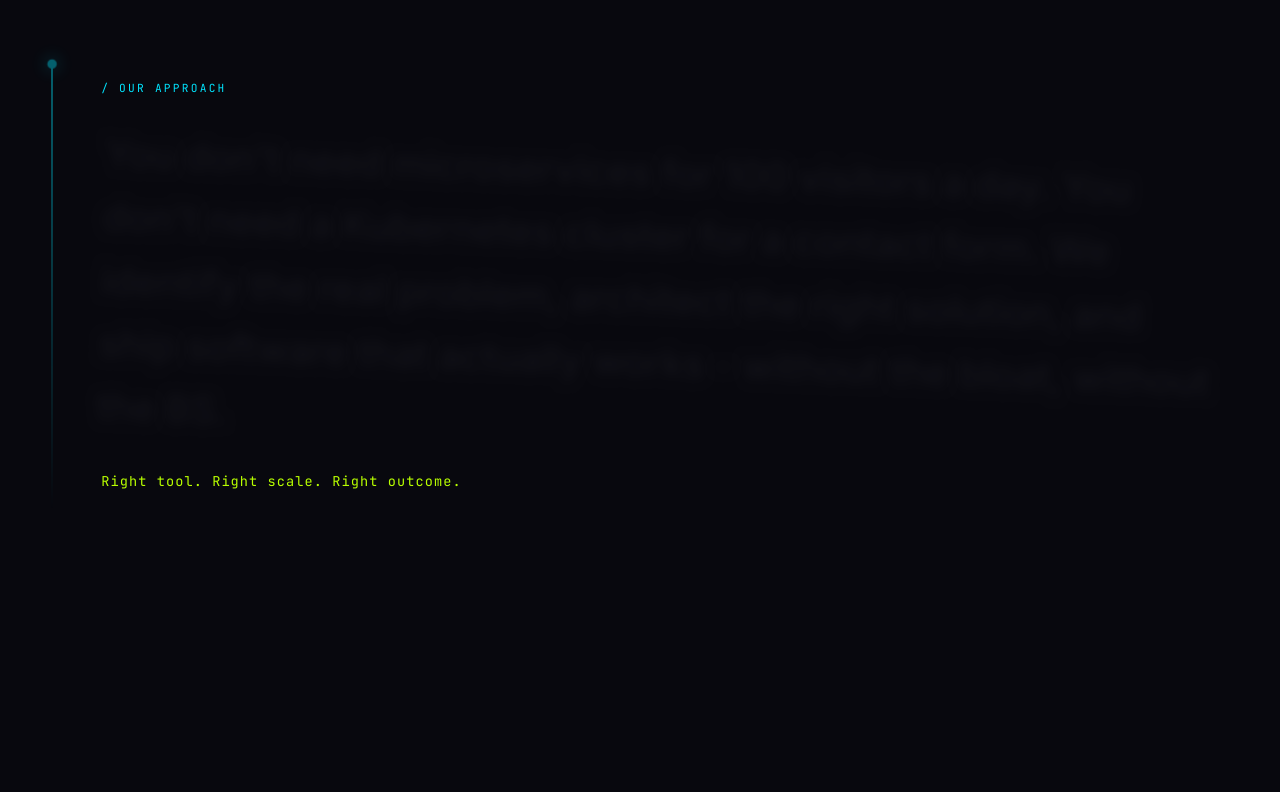
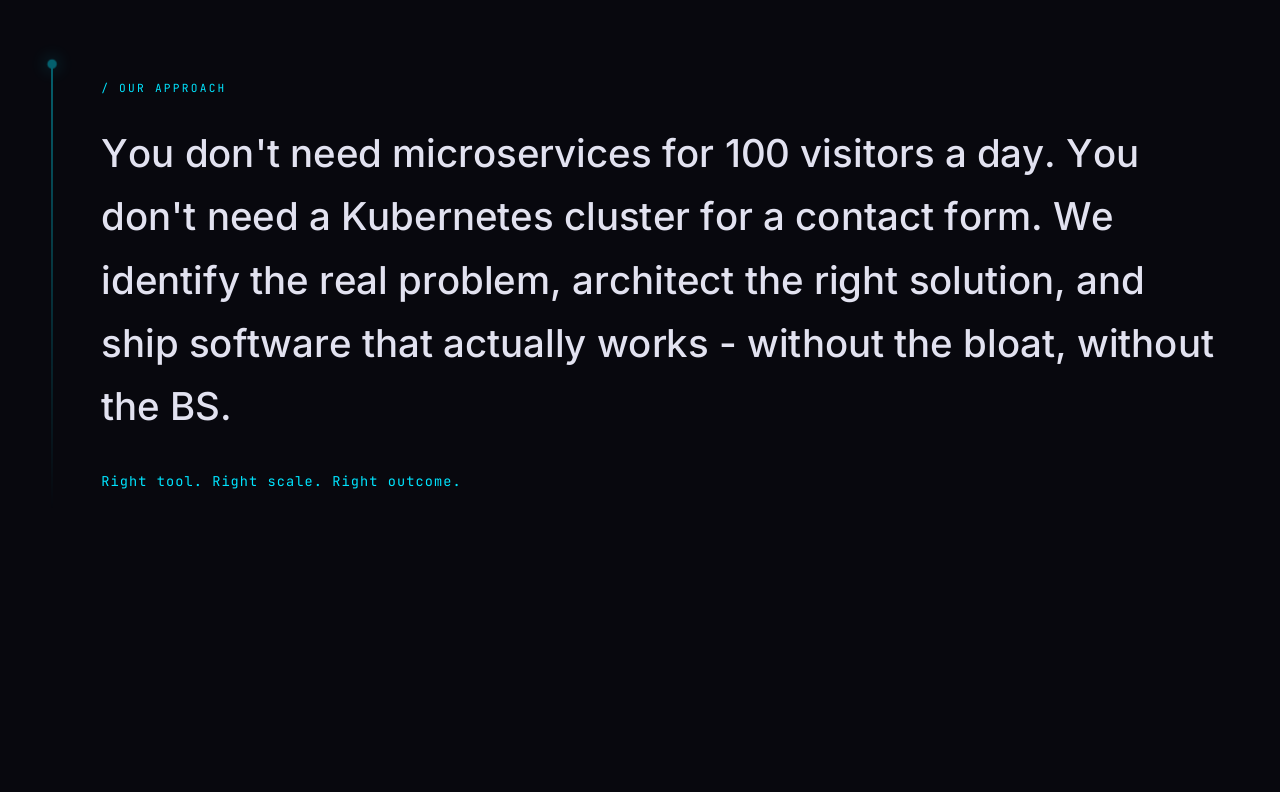
Before and after one commit to bugsNburgers/Crux, a Next.js app: page / in a window 1280 px wide. Shown: the part 880-1672 px from the top of the page. Built offline with nearby package versions, Linux system fonts and the light colour scheme.

Commit message:
work kar raha hai

```diff
--- /dev/null
+++ b/components/ScrambledText/ScrambledText.tsx
@@ -0,0 +1,159 @@
+import { useEffect, useRef } from 'react';
+import { gsap } from 'gsap';
+
+interface ScrambledTextProps {
+  radius?: number;
+  duration?: number;
+  speed?: number;
+  scrambleChars?: string;
+  className?: string;
+  style?: React.CSSProperties;
+  children: string;
+}
+
+export default function ScrambledText({
+  radius = 100,
+  duration = 0.4, // Reduced from 1.2s for snappier retreat
+  speed = 0.15, // Reduced from 0.5s for faster scramble frequency
+  scrambleChars = '.:',
+  className = '',
+  style = {},
+  children
+}: ScrambledTextProps) {
+  const rootRef = useRef<HTMLDivElement>(null);
+  const charElementsRef = useRef<{ [key: number]: HTMLSpanElement | null }>({});
+
+  useEffect(() => {
+    if (!rootRef.current) return;
+
+    const chars = Object.values(charElementsRef.current).filter(Boolean) as HTMLSpanElement[];
+    if (chars.length === 0) return;
+
+    const tweens = new Map<HTMLSpanElement, gsap.core.Tween>();
+    const intervals = new Map<HTMLSpanElement, NodeJS.Timeout>();
+
+    // Cache character coordinates to avoid layout thrashing in pointermove
+    let cachedCoords: Array<{
+      el: HTMLSpanElement;
+      x: number;
+      y: number;
+    }> = [];
+
+    const cachePositions = () => {
+      cachedCoords = chars.map((c) => {
+        const rect = c.getBoundingClientRect();
+        return {
+          el: c,
+          x: rect.left + rect.width / 2 + window.scrollX,
+          y: rect.top + rect.height / 2 + window.scrollY
+        };
+      });
+    };
+
+    // Cache initially and update on window resize
+    cachePositions();
+    window.addEventListener('resize', cachePositions);
+
+    const startScramble = (charEl: HTMLSpanElement, dist: number) => {
+      // Overwrite check
+      if (tweens.has(charEl)) {
+        tweens.get(charEl)?.kill();
+      }
+      if (intervals.has(charEl)) {
+        clearInterval(intervals.get(charEl)!);
+      }
+
+      const originalText = charEl.getAttribute('data-content') || '';
+      const animDuration = duration * (1 - dist / radius);
+
+      const stateObj = { progress: 0 };
+
+      const scrambleInterval = setInterval(() => {
+        if (Math.random() < 0.5) {
+          const randomIndex = Math.floor(Math.random() * scrambleChars.length);
+          charEl.textContent = scrambleChars[randomIndex];
+        }
+      }, speed * 100);
+
+      intervals.set(charEl, scrambleInterval);
+
+      const tween = gsap.to(stateObj, {
+        progress: 1,
+        duration: animDuration,
+        ease: 'none',
+        onComplete: () => {
+          clearInterval(scrambleInterval);
+          charEl.textContent = originalText;
+          tweens.delete(charEl);
+          intervals.delete(charEl);
+        }
+      });
+
+      tweens.set(charEl, tween);
+    };
+
+    const handleMove = (e: PointerEvent) => {
+      const pageX = e.pageX;
+      const pageY = e.pageY;
+
+      for (let i = 0; i < cachedCoords.length; i++) {
+        const c = cachedCoords[i];
+        const dx = pageX - c.x;
+        const dy = pageY - c.y;
+        const dist = Math.hypot(dx, dy);
+
+        if (dist < radius) {
+          startScramble(c.el, dist);
+        }
+      }
+    };
+
+    const el = rootRef.current;
+    el.addEventListener('pointermove', handleMove);
+    // Recalculate on pointer enter to handle dynamic scroll or layout shift
+    el.addEventListener('pointerenter', cachePositions);
+
+    return () => {
+      el.removeEventListener('pointermove', handleMove);
+      el.removeEventListener('pointerenter', cachePositions);
+      window.removeEventListener('resize', cachePositions);
+      tweens.forEach((t) => t.kill());
+      intervals.forEach((i) => clearInterval(i));
+    };
+  }, [radius, duration, speed, scrambleChars]);
+
+  const textString = typeof children === 'string' ? children : '';
+  const words = textString.split(' ');
+
+  return (
+    <div ref={rootRef} className={className} style={{ ...style, position: 'relative' }}>
+      <p style={{ margin: 0 }}>
+        {words.map((word, wordIndex) => (
+          <span key={wordIndex} style={{ display: 'inline-block', whiteSpace: 'nowrap' }}>
+            {word.split('').map((char, charIndex) => {
+              const globalIndex = wordIndex * 100 + charIndex;
+              return (
+                <span
+                  key={charIndex}
+                  ref={(el) => {
+                    charElementsRef.current[globalIndex] = el;
+                  }}
+                  className="char"
+                  data-content={char}
+                  style={{ display: 'inline-block', willChange: 'transform' }}
+                >
+                  {char}
+                </span>
+              );
+            })}
+            {wordIndex < words.length - 1 && (
+              <span className="char-space" style={{ display: 'inline-block' }}>
+                &nbsp;
+              </span>
+            )}
+          </span>
+        ))}
+      </p>
+    </div>
+  );
+}
--- a/pages/index.tsx
+++ b/pages/index.tsx
@@ -34,7 +34,7 @@ const Home: NextPage = () => {
         <Contact />
         <Footer />
         <div className="bottom-bg-text" aria-hidden="true">
-          CRU<span className="accent-x">X</span>
+          <span className="bg-text-main">CRU</span><span className="accent-x">X</span>
         </div>
       </div>
     </>
--- a/sections/Footer/Footer.module.css
+++ b/sections/Footer/Footer.module.css
@@ -1,6 +1,6 @@
 .footer {
   position: relative;
-  padding-block: 80px 40px; /* Taller top padding for the giant text */
+  padding-block: 220px 40px; /* Elongated top padding to create space for the watermark */
   background: transparent; /* Transparent so watermark shows through */
 }
 
@@ -67,6 +67,12 @@
   letter-spacing: 0.04em;
 }
 
+@media (max-width: 768px) {
+  .footer {
+    padding-block: 110px 30px;
+  }
+}
+
 @media (max-width: 640px) {
   .inner { flex-direction: column; align-items: flex-start; }
   .right { align-items: flex-start; }
--- a/sections/Philosophy/Philosophy.module.css
+++ b/sections/Philosophy/Philosophy.module.css
@@ -69,7 +69,7 @@
 .subLine {
   font-family: var(--font-mono);
   font-size: 0.85rem;
-  color: var(--accent-lime);
+  color: var(--accent-cyan);
   letter-spacing: 0.08em;
   margin-top: 8px;
 }
--- a/sections/Philosophy/Philosophy.tsx
+++ b/sections/Philosophy/Philosophy.tsx
@@ -1,4 +1,4 @@
-import ScrollReveal from '@/components/ScrollReveal/ScrollReveal'
+import ScrambledText from '@/components/ScrambledText/ScrambledText'
 import styles from './Philosophy.module.css'
 
 export default function Philosophy() {
@@ -10,16 +10,15 @@ export default function Philosophy() {
         </div>
         <div className={styles.content}>
           <p className={`${styles.label} mono`}>/ OUR APPROACH</p>
-          <ScrollReveal
-            baseOpacity={0.05}
-            enableBlur={true}
-            baseRotation={2}
-            blurStrength={6}
-            containerClassName={styles.manifestoContainer}
-            textClassName={styles.manifestoText}
+          <ScrambledText
+            radius={120}
+            duration={1.2}
+            speed={0.5}
+            scrambleChars=".:"
+            className={`${styles.manifestoContainer} ${styles.manifestoText}`}
           >
             {`You don't need microservices for 100 visitors a day. You don't need a Kubernetes cluster for a contact form. We identify the real problem, architect the right solution, and ship software that actually works - without the bloat, without the BS.`}
-          </ScrollReveal>
+          </ScrambledText>
           <p className={styles.subLine}>Right tool. Right scale. Right outcome.</p>
         </div>
       </div>
--- a/styles/globals.css
+++ b/styles/globals.css
@@ -171,15 +171,14 @@ body::after {
 
 .bottom-bg-text {
   position: absolute;
-  bottom: 0;
+  bottom: 60px; /* Lifted up from the absolute bottom */
   left: 50%;
-  transform: translate(-50%, 12%); /* Center and crop the bottom slightly */
+  transform: translateX(-50%); /* Centered horizontally */
   font-family: var(--font-sans);
-  font-size: clamp(10rem, 30vw, 35rem); /* Slightly smaller gigantic text */
+  font-size: clamp(8rem, 26vw, 30rem); /* Fits beautifully in the spacious area */
   font-weight: 900; /* Ultra-bold / Black weight */
   letter-spacing: -0.05em;
   color: var(--text-primary);
-  opacity: 0.02; /* Extremely subtle watermark */
   line-height: 0.85;
   pointer-events: none;
   user-select: none;
@@ -187,6 +186,18 @@ body::after {
   white-space: nowrap;
 }
 
+.bottom-bg-text .bg-text-main {
+  opacity: 0.02; /* Muted/subtle watermark opacity */
+}
+
 .bottom-bg-text .accent-x {
   color: var(--accent-cyan);
+  opacity: 0.08; /* Cyan contrast opacity */
 }
+
+@media (max-width: 768px) {
+  .bottom-bg-text {
+    font-size: clamp(4rem, 20vw, 10rem);
+    bottom: 30px;
+  }
+}
```
